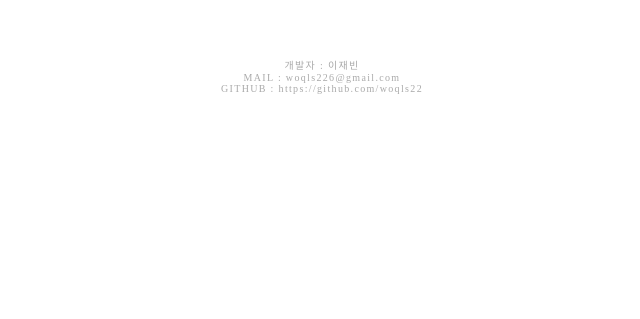
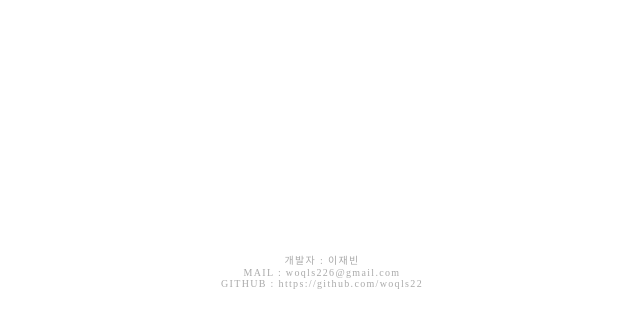
Before and after one commit to woqls22/Life_N_Cut, a React (Create React App) app: page / in a window 1280 px wide. Shown: the part 2237-2556 px from the top of the page, without its empty margins (318-958 px from the left). Before the commit the page ends 2374 px from the top, so only its background shows below. Built offline with nearby package versions, Linux system fonts and the light colour scheme; a web font is replaced by a local one.

Commit message:
opacity 수정

```diff
--- a/src/Component/HomeComponent.tsx
+++ b/src/Component/HomeComponent.tsx
@@ -125,7 +125,7 @@ export default function HomeComponent() {
             <div
               className="introducetext"
               style={{
-                opacity: (window.scrollY - 1100) / 250,
+                opacity: (window.scrollY - 1120) / 250,
               }}
             >
                 <br />
--- a/src/styles/HomeComponent.css
+++ b/src/styles/HomeComponent.css
@@ -103,11 +103,11 @@
     font-weight: 500;
     text-align: center;
     width:85%;
-    margin-top: 25px;
+    margin-top: 220px;
     margin-left: auto;
     margin-right: auto;
     vertical-align:bottom;
-    min-height: 50px;
+    /* min-height: 250px; */
 }
 .wishcontainer{
     min-height: 130px;
```
